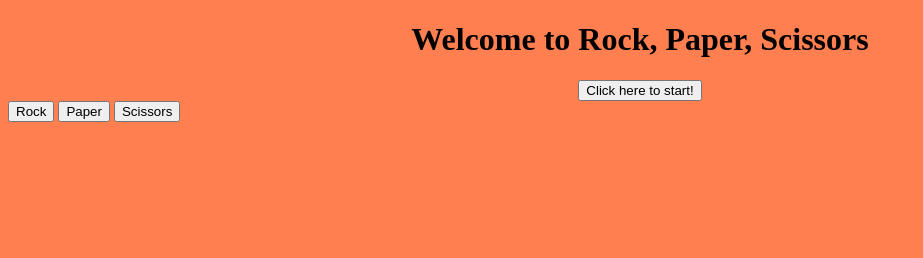
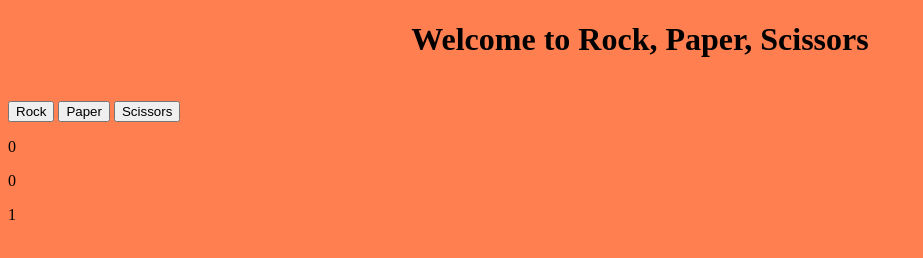
Before and after one commit to Matsonj30/jsRockPaperScissors, a plain HTML site: page index.html in a window 1280 px wide. Both pictures are taken after a click on the button "Click here to start!". Shown: the whole page, without its empty margins (0-923 px from the left). Drawn offline with Linux system fonts and the light colour scheme.

Commit message:
score visibility

```diff
--- a/app.js
+++ b/app.js
@@ -1,11 +1,11 @@
 const startButton = document.getElementById('startBtn');
 startButton.addEventListener("click", initiateGame);
-
+console.log(startButton.innerHTML)
 function initiateGame(){
-    var gameButtons = document.getElementsByClassName('gameBtnScore');
+    startButton.style.visibility = 'hidden';
+    var gameButtons = document.getElementsByClassName('gameBtnandScore');
     for(i = 0; i < gameButtons.length; i+= 1){
         for(j = 0; j < i; j+= 1);
-        console.log(gameButtons[i]);
-        //gameButtons[i].style.visibility = visible;
+        gameButtons[i].style.visibility = 'visible';
     }//for
 }
--- a/index.html
+++ b/index.html
@@ -13,13 +13,13 @@
 <body>
     <h1 id="intro">Welcome to Rock, Paper, Scissors</h1>
     <button id="startBtn">Click here to start!</button>
-    <div class="gameBtnScores">
+    <div class="gameBtnandScore">
         <button id="rockButton">Rock</button>
         <button id="paperButton">Paper</button>
         <button id="scissorsButton">Scissors</button>
     </div>
 
-    <div class ="gameBtnScore">
+    <div class ="gameBtnandScore">
         <p id = "playerScore">0</p>
         <p id = "computerScore">0</p>
         <p id = "roundNum">1</p>
--- a/main.css
+++ b/main.css
@@ -1,7 +1,8 @@
 body{
   background-color: coral;
 }
-.gameBtnScore{
+
+.gameBtnandScore{
   visibility: hidden;
 }
 h1{
```
